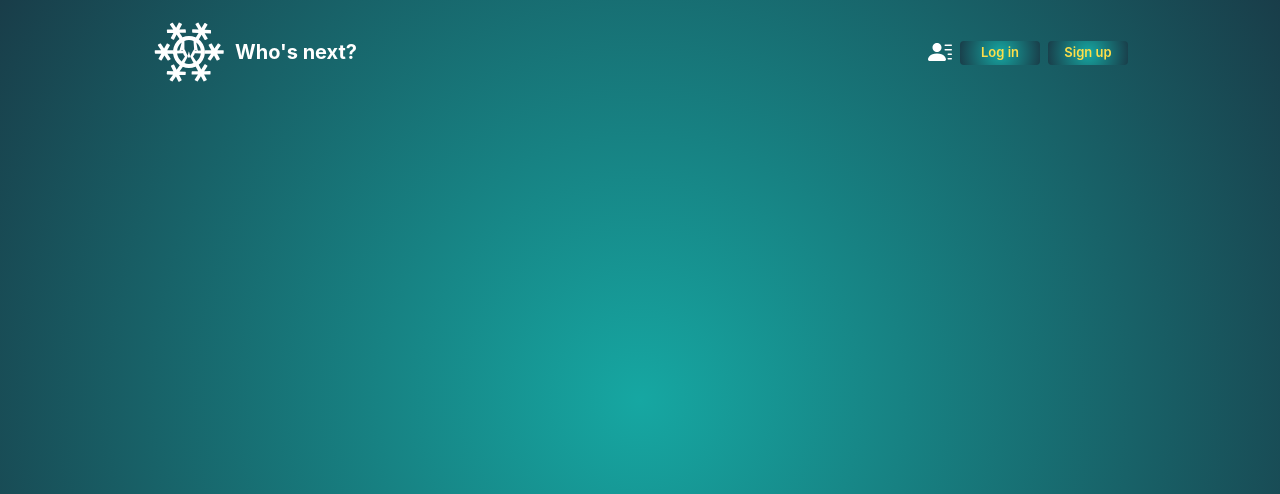
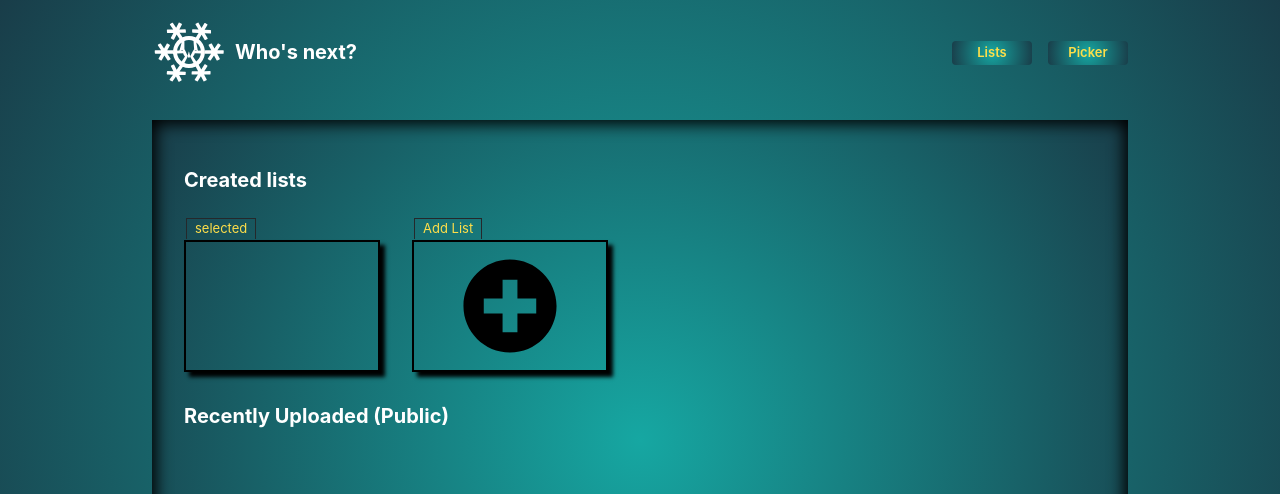
Before and after one commit to Da-Colon/whos-next-app, a React (Create React App) app: page /lists in a window 1280 px wide. Shown: the top 494 px of the page. Built offline with nearby package versions, Linux system fonts and the light colour scheme.

Commit message:
- added lists page - added new nested routes - created card layout - changed classes to lists - changed menu to link

```diff
--- a/src/components/Body.js
+++ b/src/components/Body.js
@@ -1,6 +1,7 @@
 import React from 'react'
 import { Route } from 'react-router-dom'
 import Landing from '../components/pages/landing'
+import ListsPage from './pages/lists'
 import LoginPage from './pages/login'
 import SignupPage from './pages/signup'
 
@@ -10,7 +11,7 @@ const Body = () => {
           <Route path="/" component={Landing} exact />
           <Route path="/login" component={LoginPage} exact />
           <Route path="/signup" component={SignupPage} exact />
-          <Route path="/classes" />
+          <Route path="/lists" component={ListsPage} />
           <Route path="/picker" />
       </div>
   )
--- a/src/components/header/AccountMenuButtons.js
+++ b/src/components/header/AccountMenuButtons.js
@@ -1,16 +1,11 @@
 import React from 'react'
-import { NavLink } from 'react-router-dom'
 import Button from '../layout/Button'
 
 const AccountMenuButtons = () => {
   return (
     <div className="flex flex-col gap-2 sm:flex-row">
-      <NavLink to="/login">
-        <Button type="button" varient="menu" addClassnames="" label="Log in" />
-      </NavLink>
-      <NavLink to="/signup">
-        <Button type="button" varient="menu" addClassnames="" label="Sign up" />
-      </NavLink>
+      <Button to="/login" type="button" varient="link" addClassnames="" label="Log in" />
+      <Button to="/signup" type="button" varient="link" addClassnames="" label="Sign up" />
     </div>
   )
 }
--- a/src/components/header/Nav.js
+++ b/src/components/header/Nav.js
@@ -4,8 +4,8 @@ import Button from '../layout/Button'
 const Nav = () => {
   return (
     <div className="flex">
-      <Button type="button" varient="menu" addClassnames="ml-4" label="Classes" />
-      <Button type="button" varient="menu" addClassnames="ml-4" label="Picker" />
+      <Button to="/lists" type="button" varient="link" addClassnames="ml-4" label="Lists" />
+      <Button to="/picker" type="button" varient="link" addClassnames="ml-4" label="Picker" />
     </div>
   )
 }
--- a/src/components/header/index.js
+++ b/src/components/header/index.js
@@ -4,7 +4,7 @@ import Nav from './Nav'
 import PageLogo from './PageLogo'
 
 const Header = () => {
-  const isLoggedIn = false
+  const isLoggedIn = true
   return (
     <div className="flex items-center justify-between pt-4 px-6" style={{height: '4.5rem'}}>
       <PageLogo />
--- a/src/components/layout/Button.js
+++ b/src/components/layout/Button.js
@@ -1,5 +1,6 @@
 import classnames from 'classnames'
 import React from 'react'
+import { NavLink } from 'react-router-dom'
 
 const BACKGROUND_COLOR = 'radial-gradient(circle, rgba(22,167,162,1) 0%, rgba(25,61,73,1) 100%)'
 const BASE_DEFAULT = 'focus:outline-none'
@@ -15,12 +16,14 @@ const WIDTH = {
   default: '5rem'
 }
 
-const Button = ({label, varient, height, width, addClassnames, ...rest}) => {
-  if(varient === 'menu') {
+const Button = ({label, varient, height, width, addClassnames, to, activeClassName, ...rest}) => {
+  if(varient === 'link') {
     return (
-      <button className={classnames(BASE_MENU, BASE_MENU_HOVER, addClassnames)} style={{height: HEIGHT[height], width: WIDTH[width], background: BACKGROUND_COLOR}} {...rest} >
-        { label }
-      </button>
+      <NavLink to={to} activeClassName={activeClassName} >
+        <button className={classnames(BASE_MENU, BASE_MENU_HOVER, addClassnames)} style={{height: HEIGHT[height], width: WIDTH[width], background: BACKGROUND_COLOR}} {...rest} >
+          { label }
+        </button>
+      </NavLink>
     )
   } else if(varient === 'form') {
     return (
--- a/src/components/layout/Container.js
+++ b/src/components/layout/Container.js
@@ -1,11 +1,18 @@
 import React from 'react'
+import classnames from 'classnames'
 
-const Container = ({ children }) => {
+const BASE = "flex flex-col mt-8 pt-8 background-main inset-shadow"
+const Container = ({ padTop, position, children }) => {
   return (
-    <div className="flex flex-col mt-8 pt-8 items-center background-main inset-shadow" style={{minHeight: 'calc(100vh - 12rem'}}>
+    <div className={classnames(BASE, position)} style={{minHeight: `calc(100vh - ${padTop}`}}>
       {children}
     </div>
   )
 }
 
+Container.defaultProps = {
+  padTop: '12rem',
+  position: 'items-center'
+}
+
 export default Container
--- /dev/null
+++ b/src/components/layout/ListCard.js
@@ -0,0 +1,31 @@
+import React from 'react'
+import classnames from 'classnames'
+import plusSign from '../assets/images/plusSign.svg'
+
+const CONTAINER = 'border-2 shadow-card my-4 relative mr-8 z-10'
+const TAB = 'absolute top-0 -mt-6 z-0 px-2 border-t border-l border-r border-black text-gold text-sm'
+const IMAGE_CONTAINER = 'w-full h-full box-border p-4'
+
+const ListCard = ({title, varient}) => {
+  if(varient === 'new') {
+    return (
+      <div className={classnames(CONTAINER)} style={{width: '12rem', height: '8rem'}}>
+        {title && (
+          <div className={classnames(TAB)} >{title}</div>
+        )}
+        <div className={classnames(IMAGE_CONTAINER)} >
+          <img alt="" src={plusSign} className="w-full h-full" />
+        </div>
+      </div>
+    )
+  }
+  return (
+    <div className={classnames(CONTAINER)} style={{width: '12rem', height: '8rem'}}>
+      {title && (
+        <div className={classnames(TAB)} >{title}</div>
+      )}
+    </div>
+  )
+}
+
+export default ListCard
--- /dev/null
+++ b/src/components/pages/lists/ListsCreated.js
@@ -0,0 +1,13 @@
+import React from 'react'
+import ListCard from '../../layout/ListCard'
+
+const ListsCreated = () => {
+  return (
+    <div className="flex mt-8">
+      <ListCard title="selected" />
+      <ListCard title="Add List" varient="new" />
+    </div>
+  )
+}
+
+export default ListsCreated
--- /dev/null
+++ b/src/components/pages/lists/ListsMain.js
@@ -0,0 +1,22 @@
+import React from 'react'
+import Heading from '../../layout/Heading'
+import ListsCreated from './ListsCreated'
+
+const ListMain = () => {
+  return (
+    <div className="px-8">
+      <Heading varient="heading-one" label="Created lists" />
+      <ListsCreated />
+      {/* TODO map out the rest of created lists */}
+      {/* TODO sort by date created */}
+      {/* TODO recent two with see all? */}
+      <Heading varient="heading-one" label="Recently Uploaded (Public)" />
+      {/* Future update */}
+      {/* map out 'public' lists */}
+      {/* sort by popularity */}
+      {/* will need page to look through and sort */}
+    </div>
+  )
+}
+
+export default ListMain
--- /dev/null
+++ b/src/components/pages/lists/index.js
@@ -0,0 +1,17 @@
+import React from 'react'
+import { Route, useRouteMatch } from 'react-router'
+import Container from '../../layout/Container'
+import ListMain from './ListsMain'
+
+const ListsPage = () => {
+  const { url } = useRouteMatch()
+  return (
+    <Container position="items-start">
+      <Route path={`${url}`} component={ListMain} exact />
+      <Route path={`${url}/new`} exact />
+      <Route path={`${url}/edit`} exact />
+    </Container>
+  )
+}
+
+export default ListsPage
--- a/src/index.css
+++ b/src/index.css
@@ -47,6 +47,16 @@ html {
   box-shadow: inset 0px 0px 16px 4px #000000;
 }
 
+.inset-shadow-bottom {
+  -webkit-box-shadow: inset 0px -6px 10px 0px #000000;
+  box-shadow: inset 0px -6px 10px 0px #000000;
+}
+
+.shadow-card {
+  -webkit-box-shadow: 5px 5px 4px 0px #000000;
+  box-shadow: 5px 5px 4px 0px #000000;
+}
+
 html::-webkit-scrollbar {
   display: none;
 }
```
Also changed, not shown: src/components/assets/images/plusSign.svg (added).
